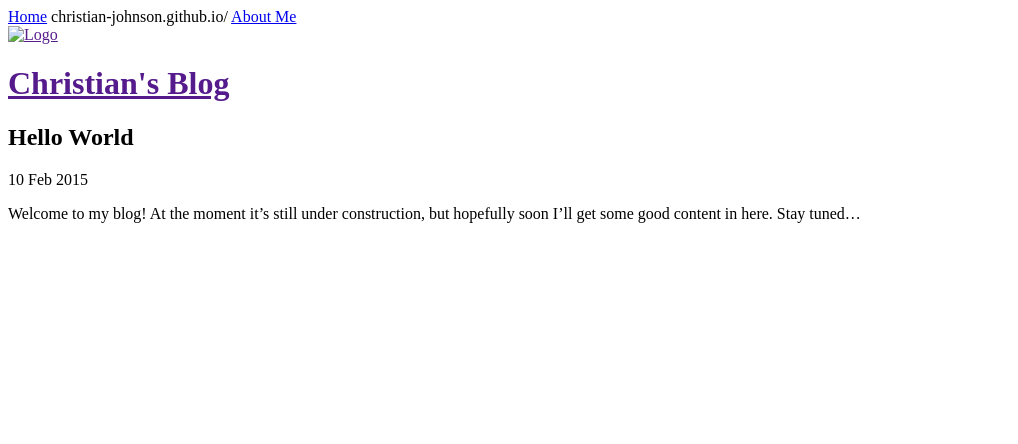
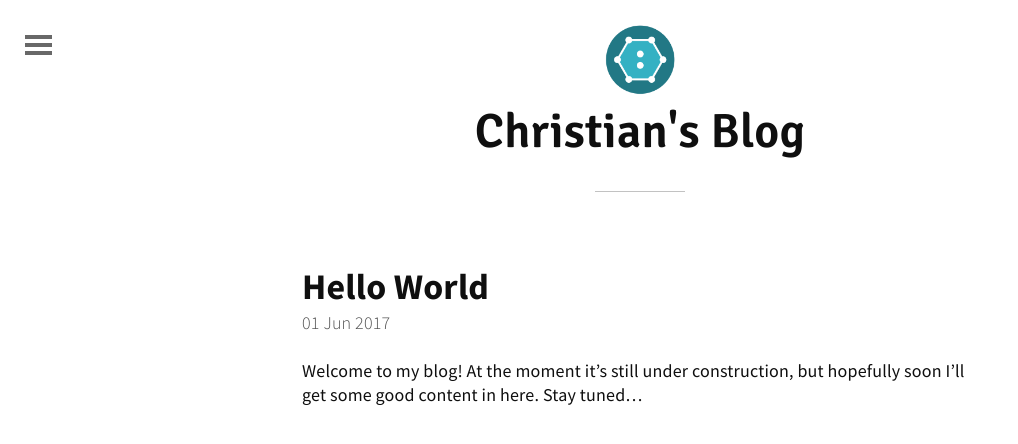
Before and after one commit to kwitophurr/kwitophurr.github.io, a Jekyll site: the page built from _posts/2017-06-01-hello-world.md, in a window 1280 px wide. Shown: the top 444 px of the page, without its empty margins (0-1018 px from the left). Built offline with Jekyll 4.4.1, drawn with Linux system fonts in a browser that asks for light colours.

Commit message:
Fixed links! Finally

```diff
--- a/_config.yml
+++ b/_config.yml
@@ -8,7 +8,7 @@
   url: "http://christian-johnson.github.io"
 
 # Build settings
-baseurl: christian-johnson.github.io/ # Change this to your relative path (ex: /blog/), or leave just a /
+baseurl: / # Change this to your relative path (ex: /blog/), or leave just a /
 markdown: kramdown
 source: .
 destination: ./_site
--- a/_includes/header.html
+++ b/_includes/header.html
@@ -1,5 +1,5 @@
 <header id="header">
-	<a href="{{ site.about }}">
+	<a href="{{ site.url }}">
 		<img src="{{ "/img/logo.png" | prepend: site.baseurl | replace: '//', '/' }}" alt="Logo"><h1>Christian's Blog
 </h1>
 	</a>
--- a/_includes/menu.html
+++ b/_includes/menu.html
@@ -1,8 +1,7 @@
 <nav {% if site.reverse == true %}id="nav-left"{% else %}id="nav"{% endif %}>
 	<div id="nav-list">
-		<a href="{{ site.baseurl }}">Home</a>
+		<a href="{{ site.url }}">Home</a>
 		<!-- Nav pages -->
-		{{site.baseurl}}
 	  {% for page in site.pages %}
 	    {% if page.layout == "page" and page.title != "Home" %}
 	      <a href="{% if site.baseurl == "/" %}{{ page.url }}{% else %}{{ page.url | prepend: site.baseurl }}{% endif %}" title="{{ page.title }}">{{ page.title }}</a>
```
Also changed, not shown: _posts/2017-06-01-hello-world.md (renamed from _posts/2015-02-10-hello-world.md).
